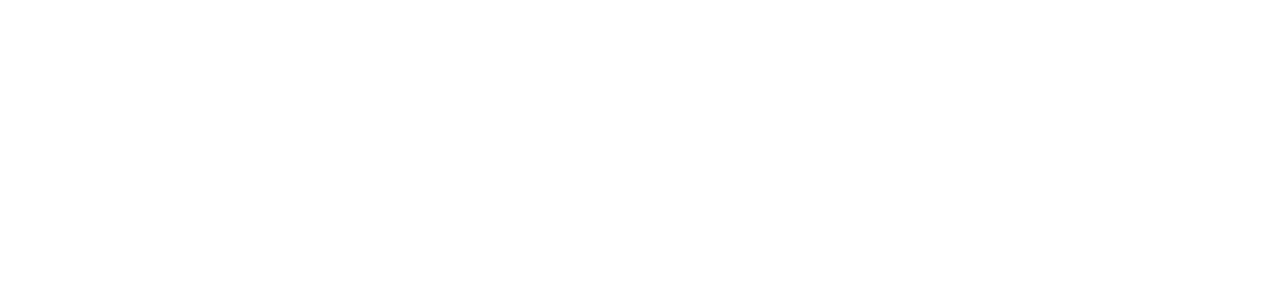
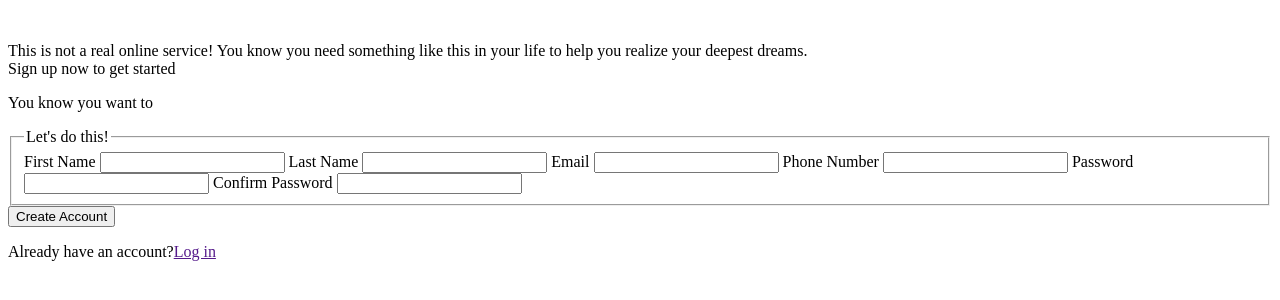
Before and after one commit to AdeBots/Sign-up-form, a plain HTML site: page index.html in a window 1280 px wide. Drawn offline with Linux system fonts and the light colour scheme.

Commit message:
Website template done

```diff
--- a/index.html
+++ b/index.html
@@ -6,6 +6,33 @@
     <title>Document</title>
 </head>
 <body>
-
+    <div>
+        <img class="bg-image" src="" alt="">
+        <img class="logo" alt="">
+        <p class="credit"></p>
+    </div>
+    <div>
+        <p>This is not a real online service! You know you need something like this in your life to help you realize your deepest dreams. <br>Sign up now to get started</p>
+        <p>You know you want to</p>
+        <form action="" method="post">
+            <fieldset>
+                <legend>Let's do this!</legend>
+                <label for="first-name">First Name</label>
+                <input type="text" id="first-name" name="first-name" >
+                <label for="last-name">Last Name</label>
+                <input type="text" id="last-name" name="last-name">
+                <label for="email">Email</label>
+                <input type="email" id="email" name="email">
+                <label for="phone-number">Phone Number</label>
+                <input type="number" id="phone-number" name="phone-number">
+                <label for="password">Password</label>
+                <input type="password" id="password" name="password">
+                <label for="confirm-password">Confirm Password</label>
+                <input type="password" id="confirm-password" name="confirm-password">
+            </fieldset>
+            <button type="submit" id="submit-btn">Create Account</button>
+            <p>Already have an account?<a href="">Log in</a></p>
+        </form>
+    </div>
 </body>
 </html>
```
